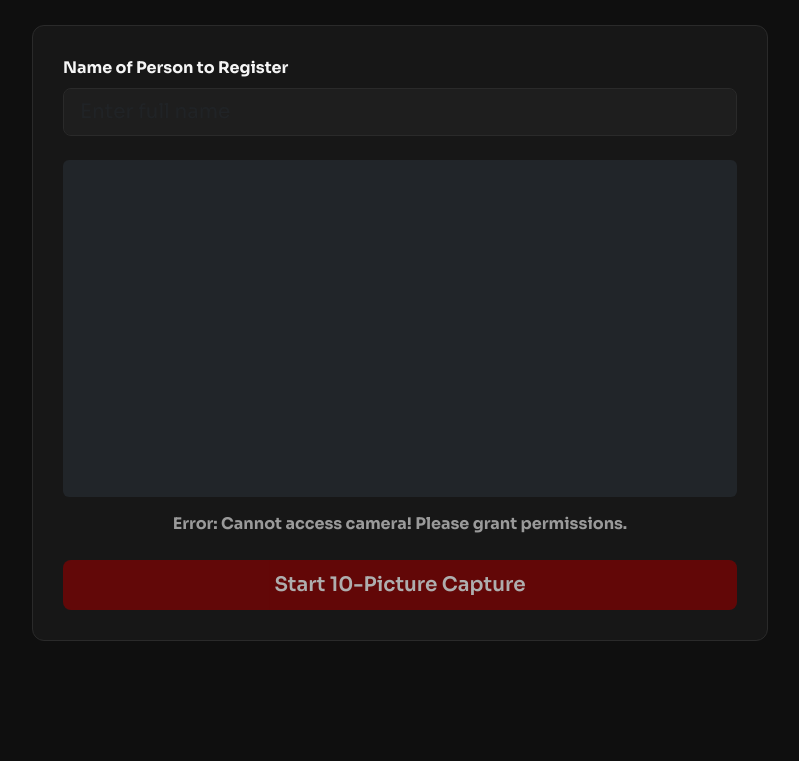
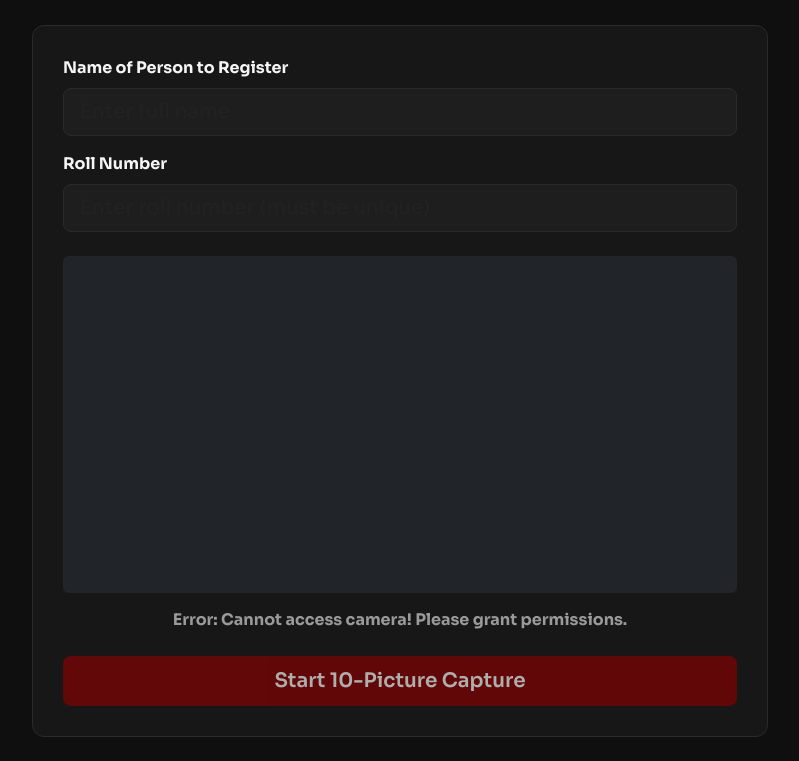
Before and after one commit to prathamkun/face-recognition-attendance-system, a Flask app: page /register_face in a window 1280 px wide. Shown: the part 106-867 px from the top of the page, without its empty margins (240-1039 px from the left). Before the commit the page ends 747 px from the top, so only its background shows below. Run offline with Flask 3, Linux system fonts and the light colour scheme; a user stored in the database is signed in; parts of the project's set-up code (start-up, migrations or seed data) failed here and were passed over.

Commit message:
feat: Implement face registration with roll number uniqueness, a dedicated UI, and database storage for registered faces.

```diff
--- a/app.py
+++ b/app.py
@@ -81,6 +81,15 @@ def init_db():
             lecture_name TEXT,
             time TEXT,
             UNIQUE(name, lecture_name)
+        )
+    """)
+
+    # Registered faces table
+    cur.execute("""
+        CREATE TABLE IF NOT EXISTS registered_faces (
+            id INTEGER PRIMARY KEY AUTOINCREMENT,
+            name TEXT,
+            roll_no TEXT UNIQUE
         )
     """)
 
@@ -220,6 +229,21 @@ def predict():
 
     return jsonify({"success": True, "faces": results})
 
+@app.route("/check_roll_no", methods=["POST"])
+@login_required
+def check_roll_no():
+    data = request.json
+    roll_no = data.get("roll_no", "").strip()
+    if not roll_no:
+        return jsonify({"exists": False})
+    conn = sqlite3.connect(DB_FILE)
+    cur = conn.cursor()
+    cur.execute("SELECT COUNT(*) FROM registered_faces WHERE roll_no=?", (roll_no,))
+    exists = cur.fetchone()[0] > 0
+    conn.close()
+    return jsonify({"exists": exists})
+
+
 @app.route("/register_face", methods=["GET", "POST"])
 @login_required
 def register_face():
@@ -231,13 +255,24 @@ def register_face():
     # POST request handling
     data = request.json
     name = data.get("name")
+    roll_no = data.get("roll_no", "").strip()
     images_base64 = data.get("images", [])
 
-    if not name or not images_base64:
-        return jsonify({"success": False, "message": "Name and images are required."})
+    if not name or not roll_no or not images_base64:
+        return jsonify({"success": False, "message": "Name, Roll Number, and images are required."})
 
-    # Create directory for the person if it doesn't exist
-    dataset_dir = os.path.join("dataset", name)
+    # Check if roll number already exists
+    conn = sqlite3.connect(DB_FILE)
+    cur = conn.cursor()
+    cur.execute("SELECT COUNT(*) FROM registered_faces WHERE roll_no=?", (roll_no,))
+    if cur.fetchone()[0] > 0:
+        conn.close()
+        return jsonify({"success": False, "message": "Roll number already registered"})
+    conn.close()
+
+    # Use roll_no as dataset folder name for uniqueness
+    folder_name = f"{name} ({roll_no})"
+    dataset_dir = os.path.join("dataset", folder_name)
     os.makedirs(dataset_dir, exist_ok=True)
 
     saved_count = 0
@@ -282,7 +317,14 @@ def register_face():
     with open(ENCODINGS_FILE, "rb") as f:
         known_encodings, known_names = pickle.load(f)
 
-    return jsonify({"success": True, "message": f"Saved {saved_count} images and trained model successfully! Total faces: {len(known_names)}"})
+    # Save name and roll_no to database
+    conn = sqlite3.connect(DB_FILE)
+    cur = conn.cursor()
+    cur.execute("INSERT INTO registered_faces (name, roll_no) VALUES (?, ?)", (name, roll_no))
+    conn.commit()
+    conn.close()
+
+    return jsonify({"success": True, "message": f"Saved {saved_count} images and trained model for {name} (Roll: {roll_no})! Total faces: {len(known_names)}"})
 
 @app.route("/login", methods=["GET", "POST"])
 def login():
--- a/templates/register_face.html
+++ b/templates/register_face.html
@@ -48,6 +48,12 @@
             <input type="text" class="form-control form-control-lg" id="personName" placeholder="Enter full name" required>
         </div>
 
+        <div class="mb-3">
+            <label for="rollNo" class="form-label fw-bold">Roll Number</label>
+            <input type="text" class="form-control form-control-lg" id="rollNo" placeholder="Enter roll number (must be unique)" required>
+            <div id="rollNoFeedback" class="mt-1 small"></div>
+        </div>
+
         <div class="camera-container text-center mt-4">
             <video id="videoElement" autoplay playsinline muted class="w-100 rounded bg-dark" style="min-height: 300px; max-height: 480px; object-fit: cover;"></video>
 
@@ -76,15 +82,18 @@ const canvas = document.getElementById('canvas');
 const ctx = canvas.getContext('2d');
 const startBtn = document.getElementById('startBtn');
 const nameInput = document.getElementById('personName');
+const rollNoInput = document.getElementById('rollNo');
+const rollNoFeedback = document.getElementById('rollNoFeedback');
 const statusText = document.getElementById('statusText');
 const progressContainer = document.getElementById('progressContainer');
 const progressBar = document.getElementById('progressBar');
 
 const TOTAL_CAPTURES = 10;
-const CAPTURE_INTERVAL_MS = 500; // time between captures
+const CAPTURE_INTERVAL_MS = 500;
 let capturedImages = [];
 let captureCount = 0;
 let captureInterval;
+let rollNoValid = false;
 
 // Initialize Camera
 function startCamera() {
@@ -106,11 +115,56 @@ function startCamera() {
 
 startCamera();
 
+// Check roll number uniqueness when user leaves the field
+let checkTimeout;
+rollNoInput.addEventListener('input', function() {
+    clearTimeout(checkTimeout);
+    const rollNo = rollNoInput.value.trim();
+
+    if (!rollNo) {
+        rollNoFeedback.innerHTML = '';
+        rollNoValid = false;
+        return;
+    }
+
+    rollNoFeedback.innerHTML = '<span class="text-muted">Checking...</span>';
+
+    checkTimeout = setTimeout(() => {
+        fetch('/check_roll_no', {
+            method: 'POST',
+            headers: { 'Content-Type': 'application/json' },
+            body: JSON.stringify({ roll_no: rollNo })
+        })
+        .then(res => res.json())
+        .then(data => {
+            if (data.exists) {
+                rollNoFeedback.innerHTML = '<span class="text-danger fw-bold">Roll number already registered</span>';
+                rollNoValid = false;
+            } else {
+                rollNoFeedback.innerHTML = '<span class="text-success fw-bold">Roll number available</span>';
+                rollNoValid = true;
+            }
+        });
+    }, 400);
+});
+
 function startRegistration() {
     const name = nameInput.value.trim();
+    const rollNo = rollNoInput.value.trim();
+
     if (!name) {
         alert("Please enter a name first!");
         nameInput.focus();
+        return;
+    }
+    if (!rollNo) {
+        alert("Please enter a roll number!");
+        rollNoInput.focus();
+        return;
+    }
+    if (!rollNoValid) {
+        alert("Roll number is already registered or not yet validated!");
+        rollNoInput.focus();
         return;
     }
 
@@ -119,36 +173,31 @@ function startRegistration() {
     captureCount = 0;
     startBtn.disabled = true;
     nameInput.disabled = true;
+    rollNoInput.disabled = true;
     progressContainer.classList.remove('d-none');
 
-    // Set canvas dimensions to match video stream precisely
     canvas.width = video.videoWidth;
     canvas.height = video.videoHeight;
 
-    statusText.innerText = `Preparing to capture ${name}... Look at the camera!`;
+    statusText.innerText = `Preparing to capture ${name} (${rollNo})... Look at the camera!`;
 
-    // Short delay before starting capture so user can get ready
     setTimeout(captureFrames, 1000);
 }
 
 function captureFrames() {
     captureInterval = setInterval(() => {
         if (captureCount < TOTAL_CAPTURES) {
-            // Draw current video frame to hidden canvas
             ctx.drawImage(video, 0, 0, canvas.width, canvas.height);
 
-            // Get base64 JPEG from canvas
             const imageData = canvas.toDataURL('image/jpeg', 0.9);
             capturedImages.push(imageData);
 
             captureCount++;
 
-            // Update UI
             progressBar.style.width = `${(captureCount / TOTAL_CAPTURES) * 100}%`;
             statusText.innerText = `Captured ${captureCount} / ${TOTAL_CAPTURES}... Keep still...`;
 
         } else {
-            // Finished capturing
             clearInterval(captureInterval);
             statusText.innerText = `Finished capturing! Uploading dataset and training... Please wait...`;
             sendDataToServer();
@@ -158,6 +207,7 @@ function captureFrames() {
 
 function sendDataToServer() {
     const name = nameInput.value.trim();
+    const rollNo = rollNoInput.value.trim();
 
     fetch('/register_face', {
         method: 'POST',
@@ -166,25 +216,26 @@ function sendDataToServer() {
         },
         body: JSON.stringify({
             name: name,
+            roll_no: rollNo,
             images: capturedImages
         })
     })
     .then(response => response.json())
     .then(data => {
         if (data.success) {
-            statusText.innerHTML = `<span class="text-success">✅ ${data.message}</span>`;
+            statusText.innerHTML = `<span class="text-success">${data.message}</span>`;
             setTimeout(() => {
                 alert("Face registered successfully! Redirecting to home...");
                 window.location.href = "/";
             }, 2000);
         } else {
-            statusText.innerHTML = `<span class="text-danger">❌ Error: ${data.message}</span>`;
+            statusText.innerHTML = `<span class="text-danger">Error: ${data.message}</span>`;
             resetForm();
         }
     })
     .catch((error) => {
         console.error('Error:', error);
-        statusText.innerHTML = `<span class="text-danger">❌ Network Error. Make sure the server is running.</span>`;
+        statusText.innerHTML = `<span class="text-danger">Network Error. Make sure the server is running.</span>`;
         resetForm();
     });
 }
@@ -193,6 +244,7 @@ function resetForm() {
     startBtn.disabled = false;
     startBtn.innerText = "Try Again";
     nameInput.disabled = false;
+    rollNoInput.disabled = false;
 }
 </script>
 
```
Also changed, not shown: attendance.db, 1 other file.
